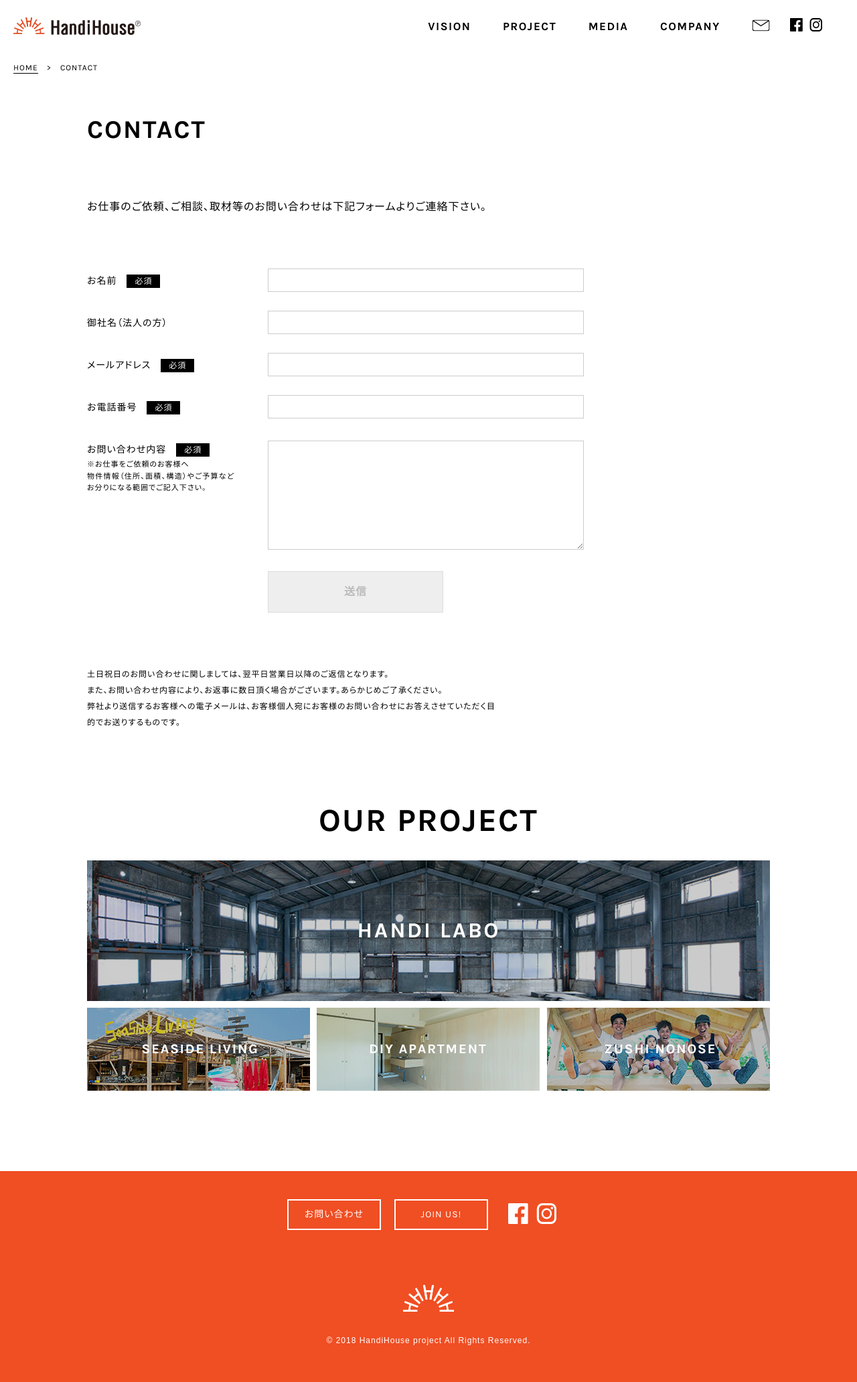
After one commit to gonpingy/h2.jp, a WordPress theme: template fe/renewal/contact.php in a window 1280 px wide. The commit adds this page. Shown: the whole page at 67% size. Run offline with PHP 8.4 and a stand-in for WordPress, Linux system fonts and the light colour scheme; the site name, menu and one post (Sample post) are stand-ins, and other content is empty; some libraries are stand-ins or nearby versions.

Commit message:
contract

```diff
--- /dev/null
+++ b/fe/renewal/contact.php
@@ -0,0 +1,84 @@
+<?php
+/*
+ * Template Name: CONTACT
+ */
+get_header();
+?>
+
+  <div id="hhwrapper">
+    <div id="header">
+      <h1><a href="index.html"><img src="<?= DIR_IMG ?>/hh_logo.png" alt="HandiHouse"></a></h1>
+      <ul id="g_nav" class="pc">
+        <li><a href="vision.html">VISION</a></li>
+        <li><a href="project.html">PROJECT</a></li>
+        <li><a href="media.html">MEDIA</a></li>
+        <li><a href="company.html">COMPANY</a></li>
+        <li><a href="contact.html"><img src="<?= DIR_IMG ?>/i_contact.png" alt="CONTACT"></a></li>
+        <li><a href="https://www.facebook.com/HandiHouseproject/" target="_blank"><img src="<?= DIR_IMG ?>/i_fb.png" alt="HandiHouse facebook"></a></li>
+        <li><a href="https://www.instagram.com/handihouseproject/" target="_blank"><img src="<?= DIR_IMG ?>/i_insta.png" alt="HandiHouse instagram"></a></li>
+      </ul>
+      <div class="nav_drawer sp">
+        <input id="nav_input" type="checkbox" class="nav_unshown">
+        <label class="nav_open" for="nav_input"><span></span><span></span><span></span></label>
+        <div id="nav_content">
+          <ul>
+            <li><a href="vision.html">VISION</a></li>
+            <li><a href="project.html">PROJECT</a></li>
+            <li><a href="project_c_top.html">- COLLABORATION PROJECT</a></li>
+            <li><a href="project_i_top.html">- INDEPENDENT PROJECT</a></li>
+            <li><a href="media.html">MEDIA</a></li>
+            <li><a href="company.html">COMPANY</a></li>
+            <li><a href="contact.html"><img src="<?= DIR_IMG ?>/i_contact_w.png" alt="CONTACT"></a></li>
+            <li><a href="https://www.facebook.com/HandiHouseproject/" target="_blank"><img src="<?= DIR_IMG ?>/i_fb_w.png" alt="HandiHouse facebook"></a> <a href="https://www.instagram.com/handihouseproject/" target="_blank"><img src="<?= DIR_IMG ?>/i_insta_w.png" alt="HandiHouse instagram"></a></li>
+          </ul>
+        </div>
+      </div>
+    </div>
+
+    <div id="pan">
+      <a href="index.html">HOME</a>　>　CONTACT
+    </div>
+
+    <div class="contents_wrapper">
+      <div id="contact" class="contents_area">
+        <h2>CONTACT</h2>
+        <form　method="post" name="contact_form" action="">
+          <p>お仕事のご依頼、ご相談、取材等の<span class="sp_i"><br></span>お問い合わせは下記フォームより<span class="sp_i"><br></span>ご連絡下さい。</p>
+
+          <p><label for="contact_name">お名前　<span class="require">必須</span></label><br>
+            <input type="text" name="contact_name" id="contact_name" size="50"></p>
+
+          <p><label for="contact_company">御社名（法人の方）</label><br>
+            <input type="text" name="contact_company" id="contact_company" size="50"></p>
+
+          <p><label for="contact_mail">メールアドレス</label>　<span class="require">必須</span><br>
+            <input type="text" name="contact_mail" id="contact_mail" size="120"></p>
+
+          <p><label for="contact_phone">お電話番号</label>　<span class="require">必須</span><br>
+            <input type="text" name="contact_phone" id="contact_phone" size="50"></p>
+
+          <p><label for="contact_text">お問い合わせ内容</label>　<span class="require">必須</span><br>
+            <small>※お仕事をご依頼のお客様へ<br>物件情報（住所、面積、構造）やご予算などお分りになる範囲でご記入下さい。</small>
+            <textarea name="contact_text" id="contact_text" rows="10" cols="50"></textarea></p>
+          <p><a href="javascript:contact_form.submit()" class="btn_a nouse">送信</a></p>
+          </form>
+          <p>
+            土日祝日のお問い合わせに関しましては、翌平日営業日以降のご返信となります。<br> また、お問い合わせ内容により、お返事に数日頂く場合がございます。あらかじめご了承ください。
+            <br> 弊社より送信するお客様への電子メールは、お客様個人宛にお客様のお問い合わせにお答えさせていただく目的でお送りするものです。
+          </p>
+      </div>
+
+      <div class="op">
+        <h2>OUR PROJECT</h2></div>
+      <ul id="op_nav">
+        <li><a href="https://www.facebook.com/handilabo" target="_blank"><img src="<?= DIR_IMG ?>/op01.jpg" class="pc" alt="HANDI LABO"><img src="<?= DIR_IMG ?>/op01_sp.jpg" class="sp" alt="HANDI LABO"></a></li>
+        <li><a href="https://seasideliving-zushi.com/" target="_blank"><img src="<?= DIR_IMG ?>/op02.jpg" class="pc" alt="SEASIDE LIVING"><img src="<?= DIR_IMG ?>/op02_sp.jpg" class="sp" alt="SEASIDE LIVING"></a></li>
+        <li><a href="https://www.facebook.com/Apart.kitano.47/" target="_blank"><img src="<?= DIR_IMG ?>/op03.jpg" class="pc" alt="DIY APARTMENT"><img src="<?= DIR_IMG ?>/op03_sp.jpg" class="sp" alt="DIY APARTMENT"></a></li>
+        <li><a href="https://www.facebook.com/zushinonose/" target="_blank"><img src="<?= DIR_IMG ?>/op04.jpg" class="pc" alt="ZUSHI NONOSE"><img src="<?= DIR_IMG ?>/op04_sp.jpg" class="sp" alt="ZUSHI VILLAGE"></a></li>
+      </ul>
+    </div>
+
+<?php
+// フッタ表示
+get_footer();
+?>
--- a/fe/renewal/footer.php
+++ b/fe/renewal/footer.php
@@ -14,16 +14,16 @@
     </footer>
   </div>
 
-  <?php // @todo 会社情報 ?>\
+  <?php // @todo 会社情報 ?>
   <?php if(get_the_ID() == 25): ?>
   <script type="text/javascript" src="<?= DIR_JS ?>/featherlight.js"></script>
   <?php endif; ?>
-  <?php // @todo VISION ?>\
+  <?php // @todo VISION ?>
   <?php if(get_the_ID() == 23): ?>
   <script type="text/javascript" src="<?= DIR_JS ?>/jquery.inview.js"></script>
   <?php endif; ?>
   <script type="text/javascript" src="<?= DIR_JS ?>/handi.js"></script>
-  <?php // @todo TOP or VISION ?>\
+  <?php // @todo TOP or VISION ?>
   <?php if(get_the_ID() == 17 || get_the_ID() == 23): ?>
   <script type="text/javascript" src="<?= DIR_JS ?>/handi_slide.js"></script>
   <?php endif; ?>
```
